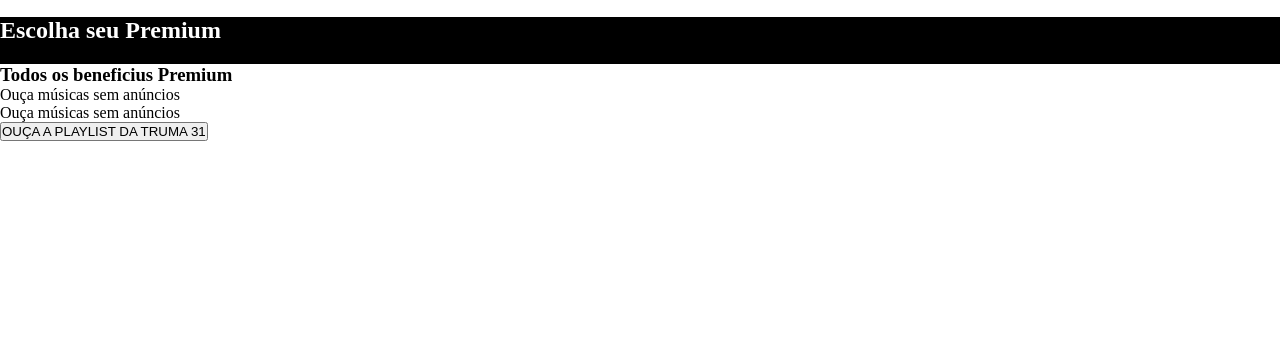
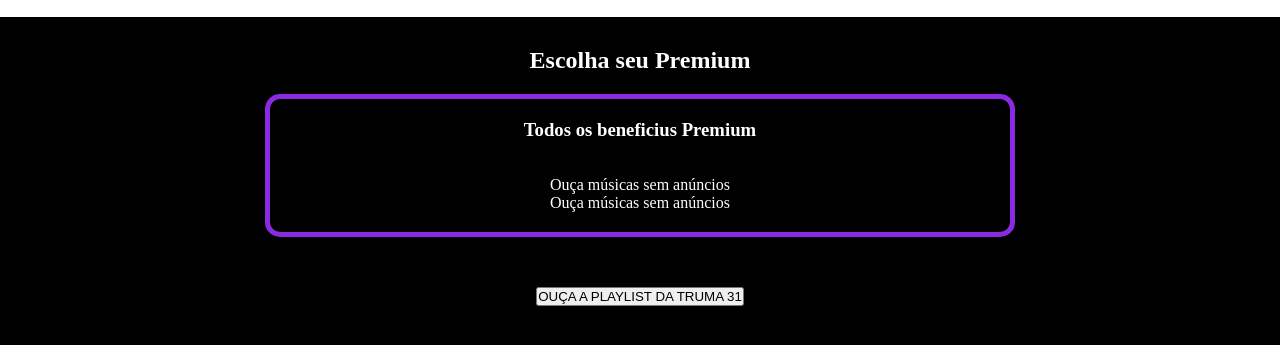
Before and after one commit to alinemchdo/dia-01-html-css-introducao, a plain HTML site: page index-spotify.html in a window 1280 px wide. Shown: the part 693-1038 px from the top of the page. Before the commit the page ends 834 px from the top, so only its background shows below. Drawn offline with Linux system fonts and the light colour scheme.

Commit message:
ultima div

```diff
--- a/index-spotify.html
+++ b/index-spotify.html
@@ -47,9 +47,9 @@
     </div>
   </div>
 
-  <div>
-    <h2 style="background-color: black; color: white;">Escolha seu Premium</h2>
-    <div>
+  <div class="footer">
+    <h2>Escolha seu Premium</h2>
+    <div class="div-style">
         <h3>Todos os beneficius Premium</h3>
         <ul>
             <li>
@@ -57,7 +57,9 @@
             </li>
             <li>Ouça músicas sem anúncios</li>
         </ul>
-        <button> <a href="https://www.spotify.com/br/premium/" target="_blank" rel="noopener noreferrer"></a> OUÇA A PLAYLIST DA TRUMA 31 </button>
+    </div>
+    <div class="botton">
+      <button a href="https://www.spotify.com/br/premium/" target="_blank" rel="noopener noreferrer"></a> OUÇA A PLAYLIST DA TRUMA 31 </button>
     </div>
   </div>
 </body>
--- a/stryle.css
+++ b/stryle.css
@@ -92,3 +92,29 @@
     border-radius: 100px;
     padding-bottom: 10px;
 }
+.footer{
+    background-color: black;
+    color: white;
+    text-align: center;
+}
+.footer h2{
+    padding-top: 30px;
+}
+.div-style{
+    border: 5px solid blueviolet;
+    width: 700px;
+    margin: auto;
+    border-radius: 15px;
+    padding: 20px;
+
+}
+.div-style li{
+    list-style: none;
+}
+.div-style h3{
+    padding-bottom: 35px;
+}
+.botton{
+    padding-top: 50px;
+    padding-bottom: 50px;
+}
```
